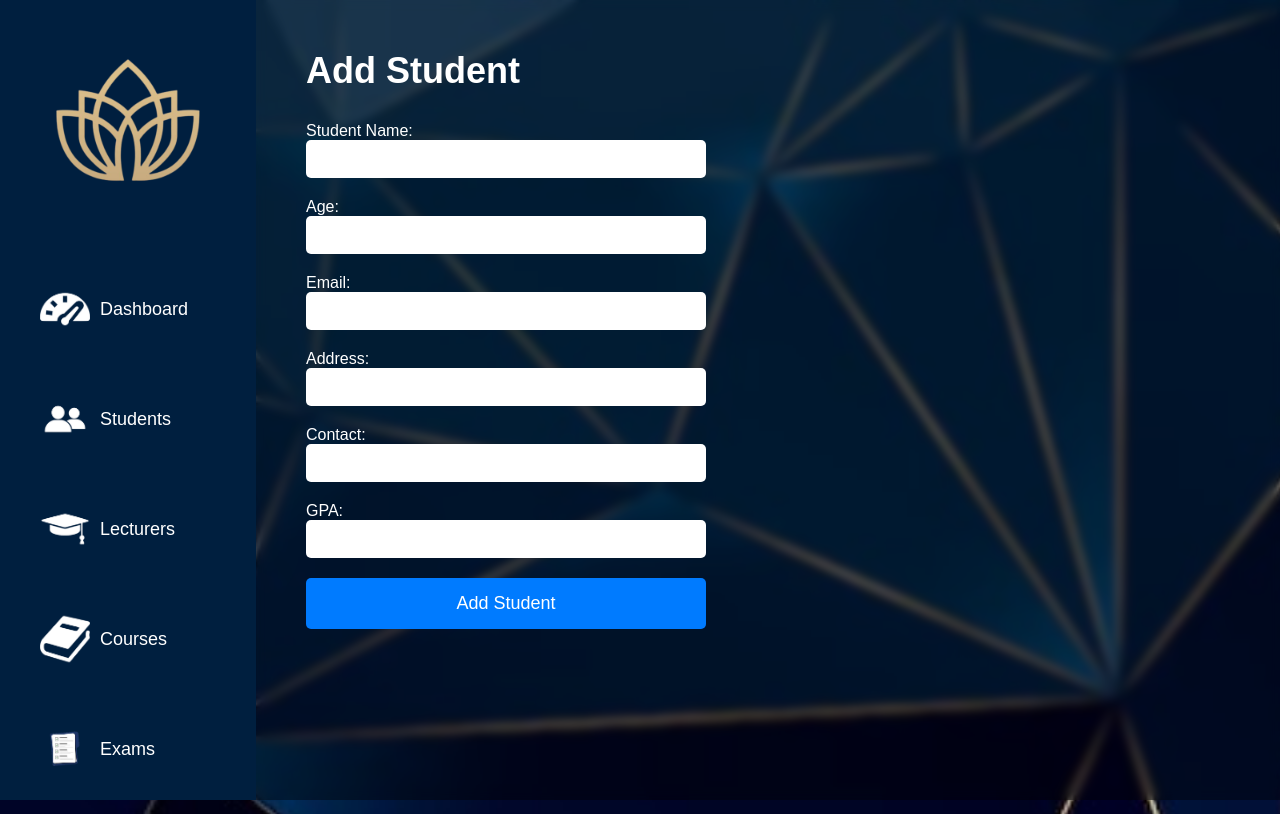
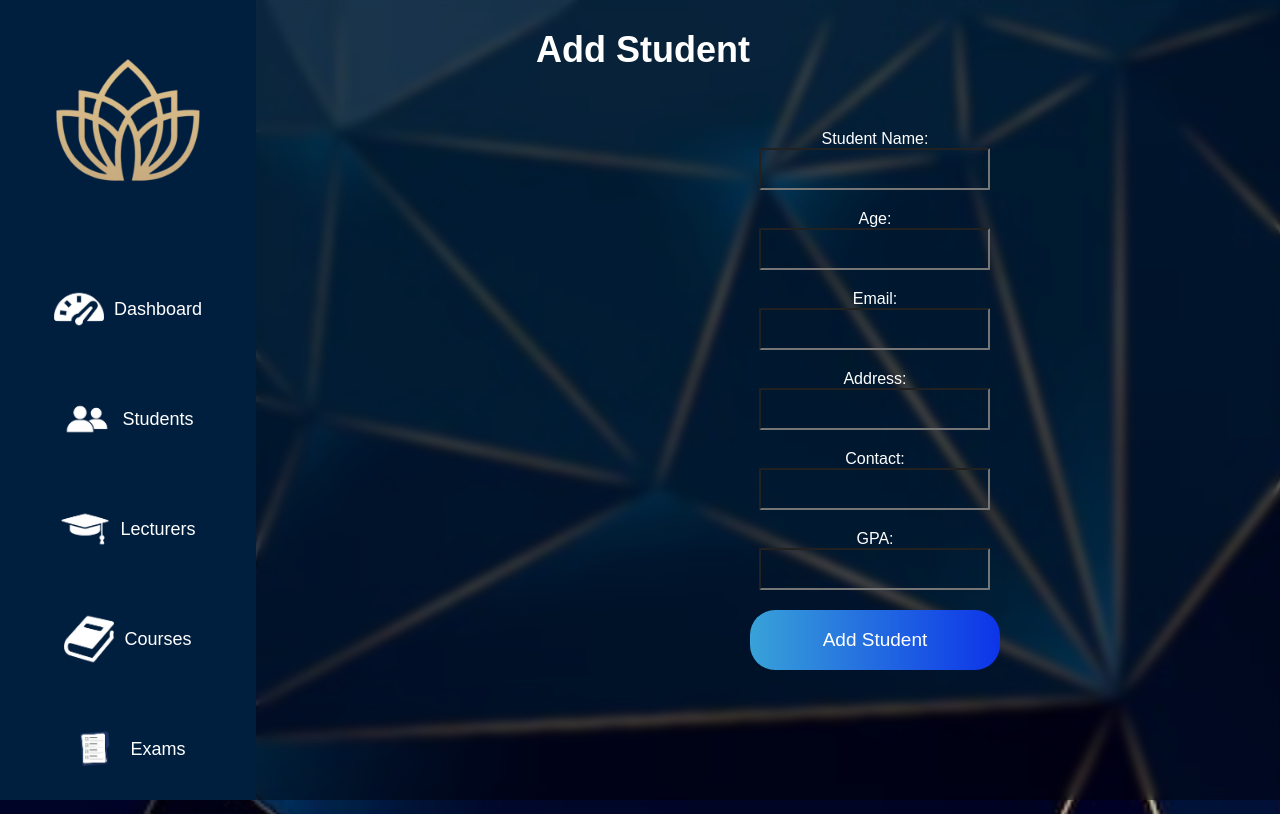
Before and after one commit to uvindusl/dmwcw, a PHP site: page /addstudent.html in a window 1280 px wide. Run offline with PHP 8.4, Linux system fonts and the light colour scheme.

Commit message:
changes in css file

```diff
--- a/addstudent.css
+++ b/addstudent.css
@@ -34,10 +34,6 @@ body {
     width: 200px;
     margin-bottom: 20px;
 }
-.dash img {
-    width: 100px;
-    margin-left: 20px;
-}
 
 .sidebar ul {
     list-style: none;
@@ -51,7 +47,7 @@ body {
 .sidebar ul li a {
     display: flex;
     align-items: center;
-    justify-content: start;
+    justify-content: center;
     color: white;
     text-decoration: none;
     font-size: 18px;
@@ -70,10 +66,13 @@ body {
     backdrop-filter: blur(5px);
     flex-grow: 1;
     padding: 50px;
+    display: flex;
+    justify-content: center;
+    align-items: center;
 }
 
 .login h1 {
-    margin-bottom: 30px;
+    margin-bottom: 700px;
     font-size: 36px;
 }
 
@@ -81,32 +80,30 @@ body {
     display: flex;
     flex-direction: column;
     max-width: 400px;
-}
+    height: 100%;
+    margin: 0;
+    display: flex;
+    justify-content: center;
+    align-items: center;
 
-.form label {
-    margin: 10px 0 5px;
-    font-size: 18px;
 }
 
 .form input {
     padding: 10px;
     font-size: 16px;
     margin-bottom: 20px;
-    border: none;
-    border-radius: 5px;
+    border-radius: 1%;
+    background: transparent;
 }
 
 button {
-    padding: 15px;
-    font-size: 18px;
-    background-color: #007bff;
+    font-size: 19px;
+    background: linear-gradient(to right, #38a2d8, #0d34e9) ;
     color: white;
+    border-radius: 25px;
+    height: 60px;
+    width: 250px;
     border: none;
-    border-radius: 5px;
     cursor: pointer;
-    transition: background-color 0.3s;
+    left: 200px;
 }
-
-button:hover {
-    background-color: #0056b3;
-}
```
